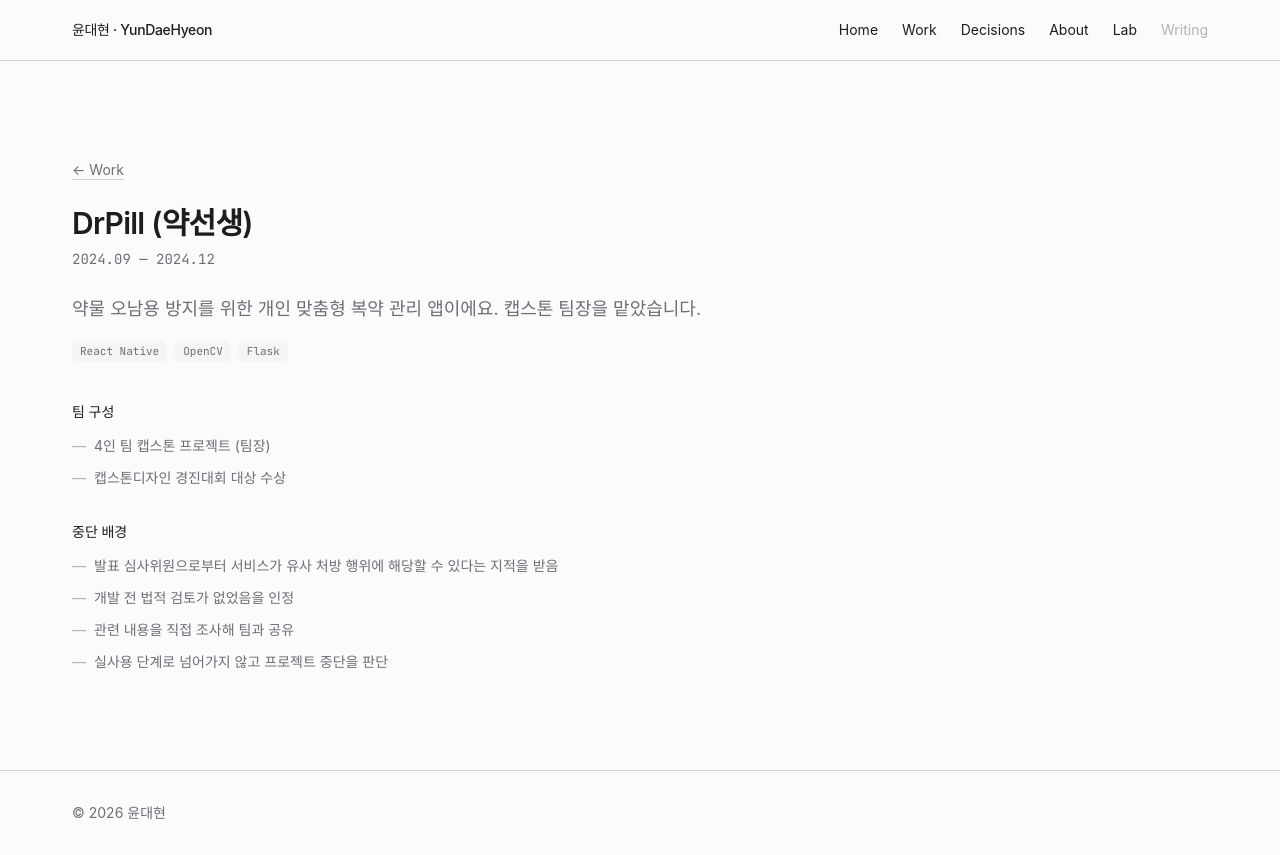
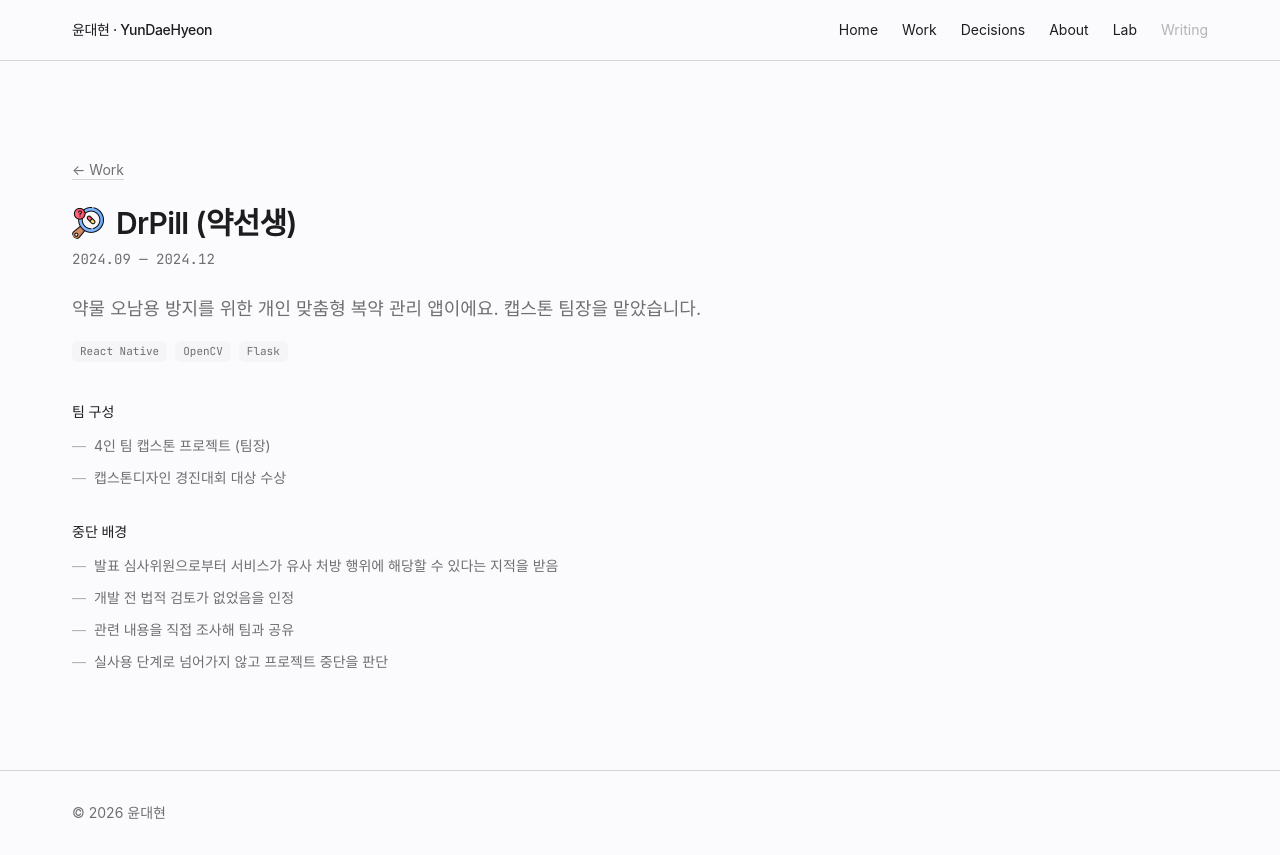
Before and after one commit to YunDaeHyeon/daegom.dev, a Next.js app: page /work/drpill in a window 1280 px wide. Built offline with nearby package versions, Linux system fonts and the light colour scheme.

Commit message:
feat: Work 리스트와 상세 페이지 제목 옆에 앱 아이콘 렌더링

```diff
--- a/app/page.tsx
+++ b/app/page.tsx
@@ -1,3 +1,4 @@
+import Image from "next/image";
 import Link from "next/link";
 import { Container } from "@/components/container";
 import { StatusLabel } from "@/components/status-label";
@@ -71,7 +72,16 @@ export default function Home() {
             {workItems.map((item) => (
               <li key={item.slug} className="py-6 sm:py-7">
                 <div className="flex flex-col gap-2 sm:flex-row sm:items-baseline sm:justify-between">
-                  <h3 className="text-base font-medium text-foreground">
+                  <h3 className="flex items-center gap-2 text-base font-medium text-foreground">
+                    {item.icon && (
+                      <Image
+                        src={item.icon}
+                        alt=""
+                        width={20}
+                        height={20}
+                        className="rounded-sm"
+                      />
+                    )}
                     <Link
                       href={`/work/${item.slug}`}
                       className="underline decoration-transparent underline-offset-4 transition-colors hover:decoration-border"
--- a/components/work-detail-content.tsx
+++ b/components/work-detail-content.tsx
@@ -1,3 +1,4 @@
+import Image from "next/image";
 import Link from "next/link";
 import { DetailSections } from "@/components/detail-sections";
 import { LinkRow } from "@/components/link-row";
@@ -12,7 +13,16 @@ export function WorkDetailContent({
 }) {
   return (
     <>
-      <h1 className="text-2xl font-semibold tracking-tight text-foreground sm:text-3xl">
+      <h1 className="flex items-center gap-3 text-2xl font-semibold tracking-tight text-foreground sm:text-3xl">
+        {item.icon && (
+          <Image
+            src={item.icon}
+            alt=""
+            width={32}
+            height={32}
+            className="rounded-sm"
+          />
+        )}
         {item.title}
       </h1>
       <p className="mt-2 font-mono text-sm text-muted-foreground">
```
